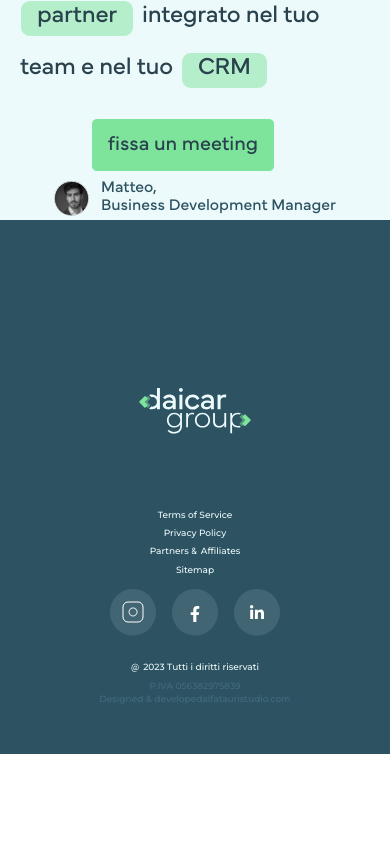
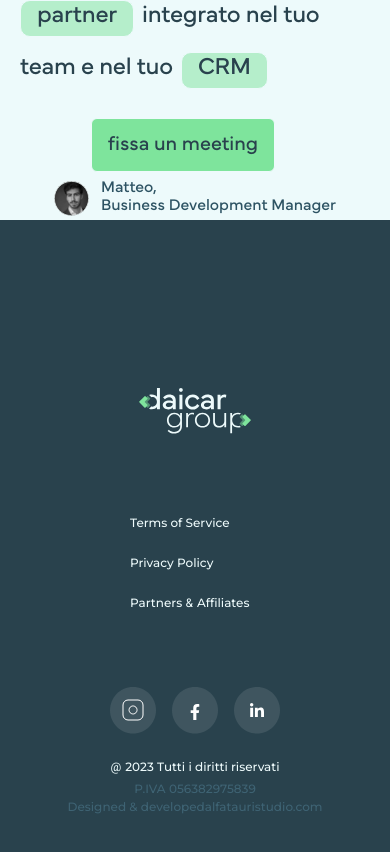
Before and after one commit to neharadialcode/daicar-group-animation, a React (Create React App) app: page / in a window 390 px wide. Shown: the part 7862-8714 px from the top of the page. Before the commit the page ends 8616 px from the top, so only its background shows below. Built offline with nearby package versions, Linux system fonts and the light colour scheme.

Commit message:
updating code and css

```diff
--- a/src/assets/scss/app.scss
+++ b/src/assets/scss/app.scss
@@ -372,51 +372,11 @@
   height: 52px;
   line-height: 76%;
 }
-// .Calendly_button {
-//   background: rgba(126, 228, 156, 0.5);
-//   border: 1px solid var(--color-white-off);
-//   border-radius: 10px;
-//   padding: 17px 68px;
-//   font-weight: 400;
-//   &:hover {
-//     -webkit-animation: Calendly_button 1s;
-//     animation: Calendly_button 1s;
-//     -webkit-box-shadow: 0 0 0 0.7em transparent;
-//     box-shadow: 0 0 0 0.7em transparent;
-//   }
-//   &:focus {
-//     -webkit-animation: Calendly_button 1s;
-//     animation: Calendly_button 1s;
-//     -webkit-box-shadow: 0 0 0 0.7em transparent;
-//     box-shadow: 0 0 0 0.7em transparent;
-//   }
-// }
-// @-webkit-keyframes Calendly_button {
-//   0% {
-//     -webkit-box-shadow: 0 0 0 0 var(--color-gray);
-//     box-shadow: 0 0 0 0 var(--color-gray);
-//   }
-// }
-// @keyframes Calendly_button {
-//   0% {
-//     -webkit-box-shadow: 0 0 0 var(--color-gray);
-//     box-shadow: 0 0 0 0 var(--color-gray);
-//   }
-// }
 .common_padding {
   padding-top: 23px;
 }
-// .meeting_top_space {
-//   margin-top: 143px;
-// }
 .margin_top {
   margin-top: 23px;
-}
-.green {
-  background-color: var(--color-gray) !important;
-}
-.margin_top15 {
-  margin-top: 15px;
 }
 .margin_top36 {
   margin-top: 36px;
@@ -460,11 +420,6 @@
 .letter_spacing {
   letter-spacing: 0.285714px;
 }
-// .custom_content_padding {
-//   padding-top: 163px !important;
-//   padding-bottom: 163px !important;
-// }
-
 .small_icon_arrow {
   top: 12%;
   left: -20px;
@@ -486,7 +441,6 @@
 }
 .timeline_parent {
   .timeline_text_1 {
-    // max-width: 523px !important;
     p {
       letter-spacing: -0.01em;
       line-height: 147%;
@@ -565,27 +519,9 @@
   color: var(--color-white-off);
   right: 0;
 }
-
 $background-color_1: #373737;
 $background-color_2: transparent;
 $background-color_3: black;
-
-/* CARPLANNER CSS ADD */
-/* footer-css */
-/* :root {
-    --font-xsm: 14px;
-    --font-sm: 16px;
-    --font-md: 18px;
-    --font-lg: 20px;
-    --font-xl: 22px;
-    --font-2xl: 14px !important;
-    --font-3xl: 25px;
-    --font-4xl: 27px;
-    --font-5xl: 18px !important;
-    --font-6xl: 40px;
-    --font-6xl: 48.18px;
-    --font-6xl: 50px;
-  } */
 .partner_btn {
   padding: 20px 24px;
   max-width: 130px;
@@ -776,20 +712,6 @@ $background-color_3: black;
   line-height: 236% !important;
   max-width: 1302px !important;
 }
-// .parliamone {
-//   position: relative;
-//   &::after {
-//     content: "";
-//     position: absolute;
-//     height: 70.47px;
-//     width: 1.69px;
-//     border: 1px solid var(--color-white-off);
-//     opacity: 0.5;
-//     background-color: var(--color-white-off);
-//     right: -30px;
-//     top: -20px;
-//   }
-// }
 .meeting_btn_parent button {
   color: var(--color-dark-gray) !important;
 }
--- a/src/assets/scss/index.scss
+++ b/src/assets/scss/index.scss
@@ -180,7 +180,7 @@ body {
 }
 @media (max-width: 1399.98px) {
   :root {
-    --font-xsm: 12px;
+    // --font-xsm: 12px;
     --font-sm: 14px;
     --font-md: 15px;
     --font-lg: 17px;
@@ -194,7 +194,7 @@ body {
 }
 @media (max-width: 1199.98px) {
   :root {
-    --font-xsm: 13px;
+    // --font-xsm: 13px;
     --font-sm: 16px;
     --font-md: 14px;
     --font-lg: 15px;
@@ -225,7 +225,7 @@ body {
 }
 @media (max-width: 767.98px) {
   :root {
-    --font-xsm: 14px;
+    // --font-xsm: 14px;
     --font-sm: 16px;
     --font-md: 18px;
     --font-lg: 20px;
@@ -241,7 +241,7 @@ body {
 }
 @media (max-width: 575.98px) {
   :root {
-    --font-xsm: 9px;
+    // --font-xsm: 9px;
     --font-sm: 7px;
     --font-md: 9px;
     --font-lg: 14px;
--- a/src/assets/scss/media.scss
+++ b/src/assets/scss/media.scss
@@ -8,9 +8,6 @@
   // .meeting_top_space{
   //   margin-top: 100px;
   // }
-  .margin_top15 {
-    margin-top: 15px !important;
-  }
   .margin_top36 {
     margin-top: 24px !important;
   }
@@ -732,9 +729,9 @@
     width: 35px;
     height: 35px;
   }
-  .lh_0 {
-    line-height: 7px !important;
-  }
+  // .lh_0 {
+  //   line-height: 7px !important;
+  // }
   .custom_content_padding {
     padding-top: 0px !important;
     padding-bottom: 0px !important;
@@ -757,9 +754,6 @@
     height: 46px;
     margin-top: 120px;
     margin-bottom: 77px;
-  }
-  .margin_top15 {
-    margin-top: 11px;
   }
   .margin_top36 {
     margin-top: 16px;
--- a/src/components/Footer.jsx
+++ b/src/components/Footer.jsx
@@ -13,7 +13,7 @@ function Footer() {
   const getnewyear = new Date().getFullYear();
   return (
     <>
-      <section className="green pt-5 position-relative d-flex align-items-sm-end justify-content-sm-center">
+      <section className="bg_dark_gray pt-5 position-relative d-flex align-items-sm-end justify-content-sm-center">
         <BackToTop />
         {/* <img
           className="position-absolute footer_background_set"
@@ -44,9 +44,9 @@ function Footer() {
                 </p>
               </div>
             </div>
-            <div className="col-12 col-sm-4 col-md-3 pe-0 pe-sm-2 ps-0">
-              <ul className="ps-0">
-                <li className="lh_0 list-unstyled">
+            <div className="col-4 col-md-3 pe-0 pe-sm-2 ps-0 mx-auto mx-sm-0">
+              <ul className="ps-0 text-start mb-5 mb-sm-0 pb-4 pb-sm-0">
+                <li className="list-unstyled">
                   <a
                     className="font_xsm  text-decoration-none  fw_medium color_white_off list_item_text ff_montserrat"
                     href="#"
@@ -54,7 +54,7 @@ function Footer() {
                     Terms of Service
                   </a>
                 </li>
-                <li className="margin_top15 lh_0 list-unstyled">
+                <li className="mt-3 list-unstyled">
                   <a
                     className="font_xsm  text-decoration-none  fw_medium color_white_off list_item_text ff_montserrat"
                     href="#"
@@ -62,7 +62,7 @@ function Footer() {
                     Privacy Policy
                   </a>
                 </li>
-                <li className="margin_top15 lh_0 list-unstyled">
+                <li className="mt-3 list-unstyled">
                   <a
                     className="font_xsm  text-decoration-none  fw_medium color_white_off list_item_text ff_montserrat"
                     href="#"
@@ -70,7 +70,7 @@ function Footer() {
                     Partners <span className="ff_roboto pe-1">&</span>Affiliates
                   </a>
                 </li>
-                <li className="margin_top15 lh_0 list-unstyled">
+                <li className="mt-3 list-unstyled d-none d-md-block">
                   <a
                     className="font_xsm  text-decoration-none fw_medium color_white_off list_item_text ff_montserrat"
                     href="#"
@@ -125,8 +125,7 @@ function Footer() {
                     La nostra sede
                   </a>
                   <a
-                    className="mb-0 font_sm fw-normal list-unstyled text-decoration-none color_light_gray ff_roboto text_hover mt-sm-1lh_0
-                    "
+                    className="mb-0 font_sm fw-normal list-unstyled text-decoration-none color_light_gray ff_roboto text_hover mt-sm-1"
                     href="#"
                   >
                     480 Laurie Causeway Suite 088
```
